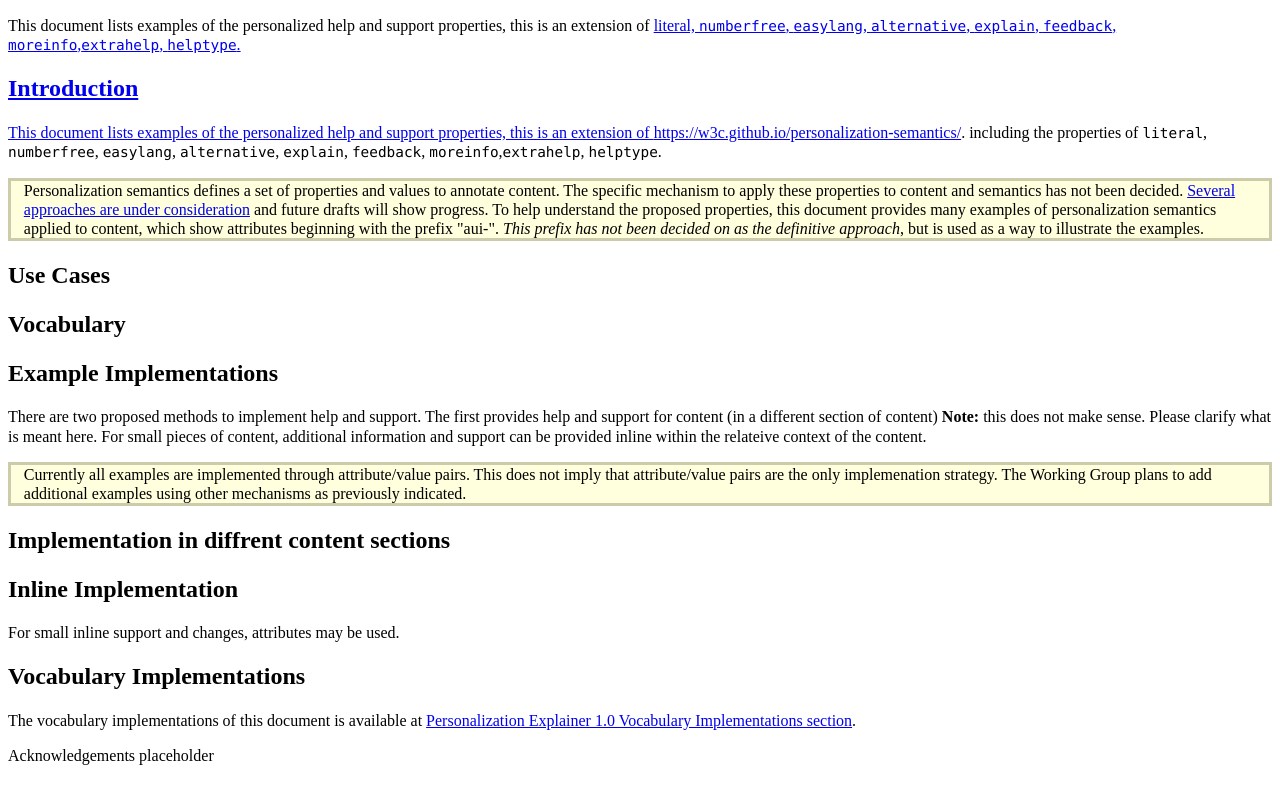
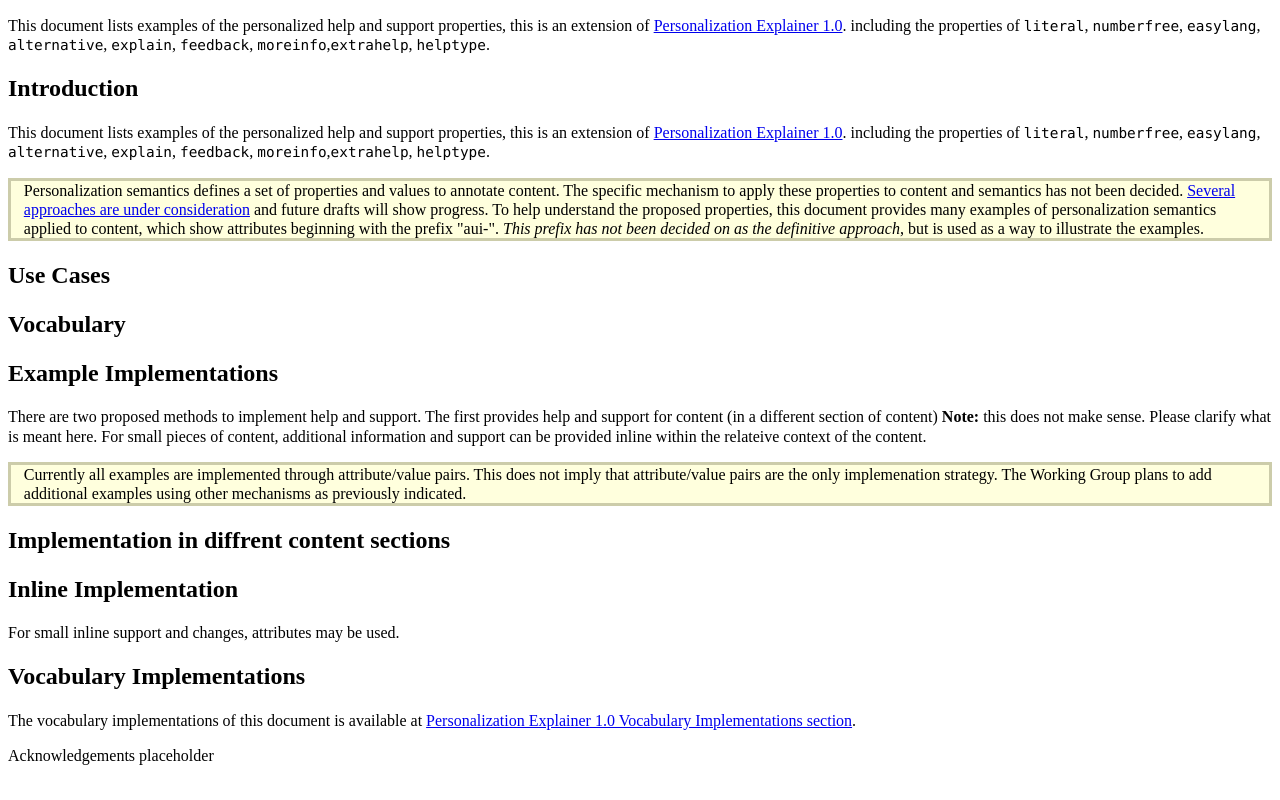
Before and after one commit to w3c/adapt, a plain HTML site: page help/index.html in a window 1280 px wide. Drawn offline with Linux system fonts and the light colour scheme.

```diff
--- a/help/index.html
+++ b/help/index.html
@@ -12,7 +12,7 @@
 	<body>
 
 		<section id="abstract">
-			<p>This document lists examples of the personalized help and support properties, this is an extension of <a href="https://w3c.github.io/personalization-semantics/</a>. including the properties of <code>literal</code>, <code>numberfree</code>, <code>easylang</code>, <code>alternative</code>, <code>explain</code>, <code>feedback</code>, <code>moreinfo</code>,<code>extrahelp</code>, <code>helptype</code>. </p>
+			<p>This document lists examples of the personalized help and support properties, this is an extension of <a href="../">Personalization Explainer 1.0</a>. including the properties of <code>literal</code>, <code>numberfree</code>, <code>easylang</code>, <code>alternative</code>, <code>explain</code>, <code>feedback</code>, <code>moreinfo</code>,<code>extrahelp</code>, <code>helptype</code>. </p>
 		</section>
 
 		<section id="sotd"></section>
@@ -20,7 +20,7 @@
 		<section class="informative" id="introduction">
 
 			<h1>Introduction</h1>
-			<p>This document lists examples of the personalized help and support properties, this is an extension of <a href="../">https://w3c.github.io/personalization-semantics/</a>. including the properties of <code>literal</code>, <code>numberfree</code>, <code>easylang</code>, <code>alternative</code>, <code>explain</code>, <code>feedback</code>, <code>moreinfo</code>,<code>extrahelp</code>, <code>helptype</code>. </p>
+			<p>This document lists examples of the personalized help and support properties, this is an extension of <a href="../">Personalization Explainer 1.0</a>. including the properties of <code>literal</code>, <code>numberfree</code>, <code>easylang</code>, <code>alternative</code>, <code>explain</code>, <code>feedback</code>, <code>moreinfo</code>,<code>extrahelp</code>, <code>helptype</code>. </p>
 
 			<p class="ednote" id="examples-disclaimer">Personalization semantics defines a set of properties and values to annotate content. The specific mechanism to apply these properties to content and semantics has not been decided. <a href="https://github.com/w3c/personalization-semantics/wiki/Comparison-of-ways-to-use-vocabulary-in-content">Several approaches are under consideration</a> and future drafts will show progress. To help understand the proposed properties, this document provides many examples of personalization semantics applied to content, which show attributes beginning with the prefix "aui-". <em>This prefix has not been decided on as the definitive approach</em>, but is used as a way to illustrate the examples.</p>
 
```
